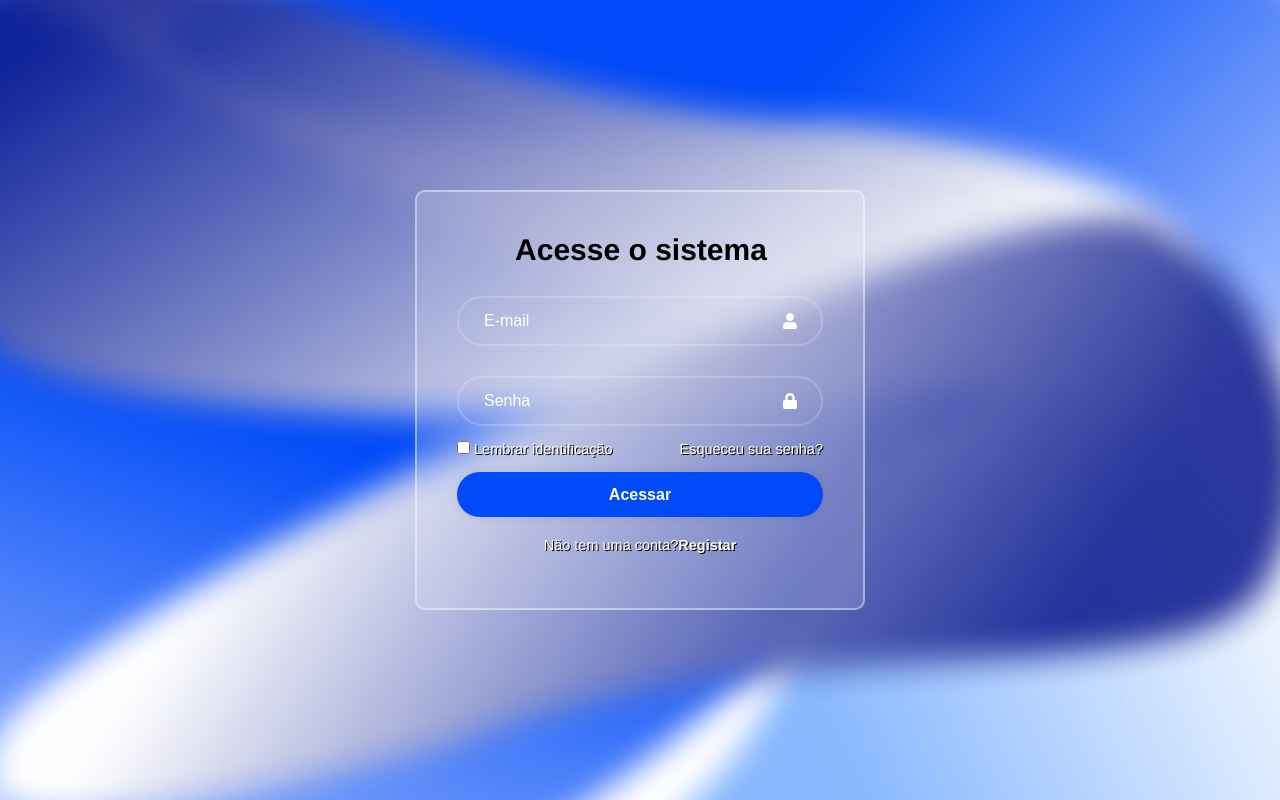
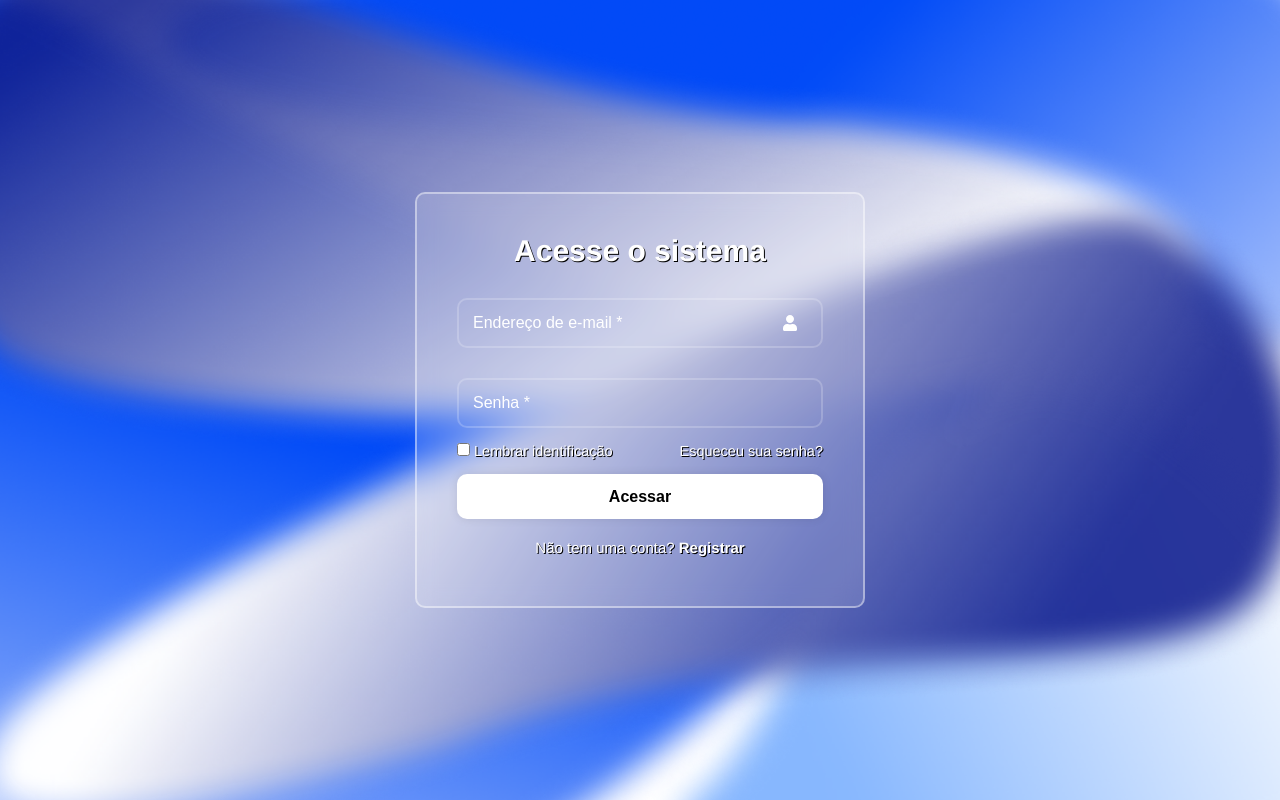
Before and after one commit to cllarinharc/pataformaEventos, a React (Vite) app: page /login in a window 1280 px wide. Built offline with nearby package versions, Linux system fonts and the light colour scheme.

Commit message:
add auteraçoes no estilo

```diff
--- a/src/Components/Login/Login.css
+++ b/src/Components/Login/Login.css
@@ -10,7 +10,7 @@
 .container h1 {
   text-align: center;
   font-size: 30px;
-  color: #00000000;
+  color: #fff;
 }
 
 .container .input-field {
@@ -26,9 +26,9 @@
   background: transparent;
   outline: none;
   border: 2px solid rgba(255, 255, 255, 0.2);
-  border-radius: 40px;
+  border-radius: 10px;
   font-size: 16px;
-  color: #ffffff00;
+  color: #fff;
   padding: 20px 45px 20px 25px;
 }
 
@@ -69,22 +69,22 @@
 .container button {
   width: 100%;
   height: 45px;
-  background: #004AF7;
+  background: #fff;
   border: none;
   outline: none;
-  border-radius: 40px;
+  border-radius: 10px;
   box-shadow: 0 0 10px rgba(0, 0, 0, 0.1);
   cursor: pointer;
   font-size: 16px;
-  color: #FFF;
-  font-weight: 700;
+  color: #000000;
+  font-weight: 600;
   text-shadow: none;
 }
 
 .container .signup-link {
-  font-size: 14.5px;
+  font-size: 15px;
   text-align: center;
-  margin: 20px 0 15px;
+  margin: 20px 0 10px;
 }
 
 .signup-link p a {
--- a/src/Components/Login/Login.jsx
+++ b/src/Components/Login/Login.jsx
@@ -22,7 +22,7 @@ const Login = () => {
         <div className="input-field">
           <input
             type="text"
-            placeholder="E-mail"
+            placeholder="Endereço de e-mail *"
             required
             value={username}
             onChange={(e) => setUsername(e.target.value)}
@@ -32,12 +32,11 @@ const Login = () => {
         <div className="input-field">
           <input
             type="password"
-            placeholder="Senha"
+            placeholder="Senha *"
             required
             value={password}
             onChange={(e) => setPassword(e.target.value)}
           />
-          <FaLock className="icon" />
         </div>
 
         <div className="recall-forget">
@@ -50,10 +49,7 @@ const Login = () => {
         <button type="submit">Acessar</button>
         <div className="signup-link">
           <p>
-            Não tem uma conta?
-            <Link to="/register">
-              Registar
-            </Link>
+            Não tem uma conta? <Link to="/register">Registrar</Link>
           </p>
         </div>
       </form>
--- a/src/Components/Register/Register.css
+++ b/src/Components/Register/Register.css
@@ -10,7 +10,7 @@
 .container h1 {
   text-align: center;
   font-size: 30px;
-  color: #00000000;
+  color: #fff;
 }
 
 .container .input-field {
@@ -26,10 +26,10 @@
   background: transparent;
   outline: none;
   border: 2px solid rgba(255, 255, 255, 0.2);
-  border-radius: 40px;
+  border-radius: 10px;
   font-size: 16px;
-  color: #ffffff00;
-  padding: 20px 45px 20px 25px;
+  color: #fff;
+  padding: 16.5px 14px;
 }
 
 .input-field input::placeholder {
@@ -52,47 +52,33 @@
   margin: -15px 0 15px;
 }
 
-.recall-forget label input {
-  accent-color: #fff;
-  margin-right: 4px;
-}
-
-.recall-forget a {
-  color: #fff;
-  text-decoration: none;
-}
-
-.recall-forget a:hover {
-  text-decoration: underline;
-}
-
 .container button {
   width: 100%;
   height: 45px;
-  background: #004AF7;
+  background: #fff;
   border: none;
   outline: none;
-  border-radius: 40px;
+  border-radius: 10px;
   box-shadow: 0 0 10px rgba(0, 0, 0, 0.1);
   cursor: pointer;
   font-size: 16px;
-  color: #FFF;
-  font-weight: 700;
+  color: #000000;
+  font-weight: 600;
   text-shadow: none;
 }
 
-.container .signup-link {
-  font-size: 14.5px;
+.container .login-link {
+  font-size: 15px;
   text-align: center;
-  margin: 20px 0 15px;
+  margin: 20px 0 10px;
 }
 
-.signup-link p a {
+.login-link p a {
   color: #fff;
   text-decoration: none;
   font-weight: 600;
 }
 
-.signup-link p a:hover {
+.login-link p a:hover {
   text-decoration: underline;
 }
--- a/src/Components/Register/Register.jsx
+++ b/src/Components/Register/Register.jsx
@@ -27,7 +27,7 @@ const Register = () => {
         <div className="input-field">
           <input
             type="text"
-            placeholder="Nome de usuário"
+            placeholder="Nome de usuário *"
             required
             value={username}
             onChange={(e) => setUsername(e.target.value)}
@@ -37,7 +37,7 @@ const Register = () => {
         <div className="input-field">
           <input
             type="email"
-            placeholder="E-mail"
+            placeholder="Endereço de e-mail *"
             required
             value={email}
             onChange={(e) => setEmail(e.target.value)}
@@ -47,22 +47,21 @@ const Register = () => {
         <div className="input-field">
           <input
             type="password"
-            placeholder="Senha"
+            placeholder="Senha *"
             required
             value={password}
             onChange={(e) => setPassword(e.target.value)}
           />
-          <FaLock className="icon" />
         </div>
+
         <div className="input-field">
           <input
             type="password"
-            placeholder="Confirme a senha"
+            placeholder="Confirme a senha *"
             required
             value={confirmPassword}
             onChange={(e) => setConfirmPassword(e.target.value)}
           />
-          <FaLock className="icon" />
         </div>
 
         <button type="submit">Registrar</button>
```
